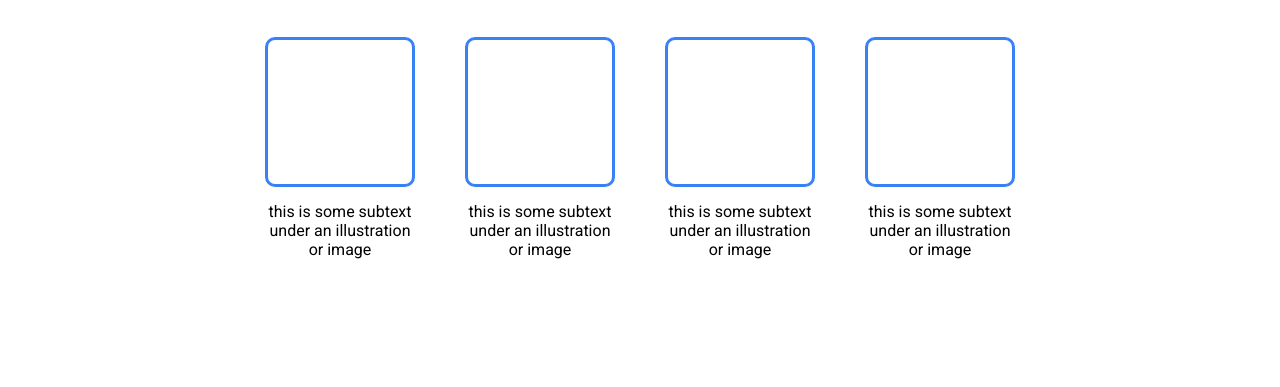
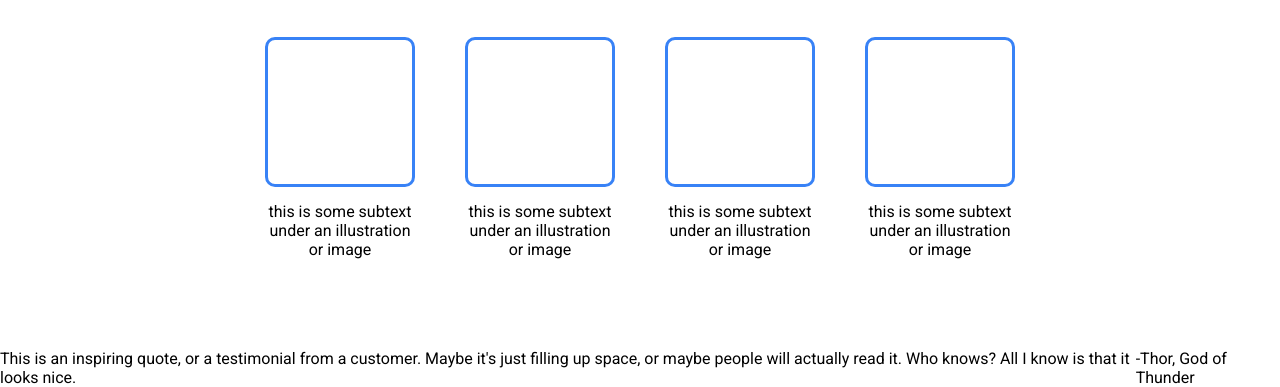
Before and after one commit to alextalijan/landing-page, a plain HTML site: page index.html in a window 1280 px wide. Shown: the part 613-1000 px from the top of the page. Before the commit the page ends 962 px from the top, so only its background shows below. Drawn offline with Linux system fonts and the light colour scheme.

Commit message:
feat: write html content for section 3

```diff
--- a/index.html
+++ b/index.html
@@ -49,7 +49,12 @@
       </div>
 
       <div class="section section-3">
-
+        <p>This is an inspiring quote, or a testimonial from
+          a customer. Maybe it's just filling up space, or maybe
+          people will actually read it. Who knows? All I know is that
+          it looks nice.
+        <p>-Thor, God of Thunder</p>
+        </p>
       </div>
 
       <div class="section section-4">
```
